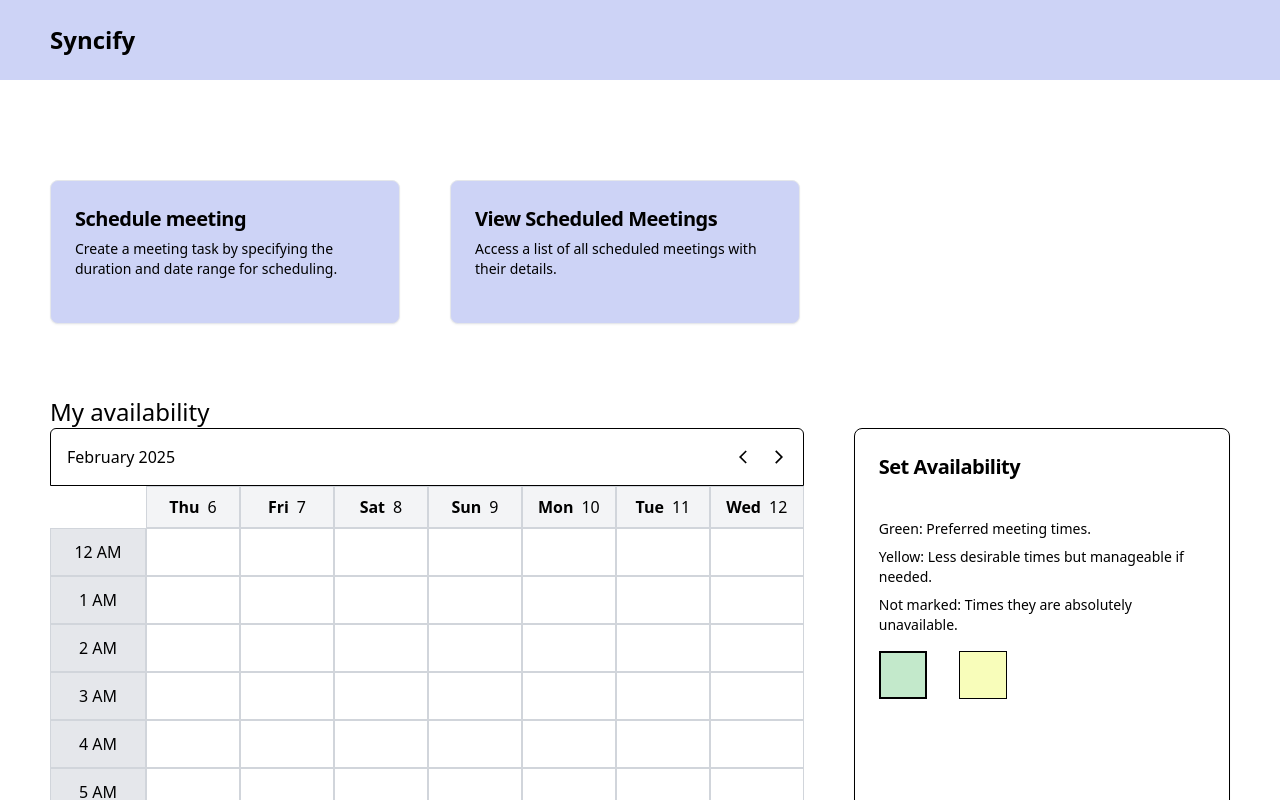
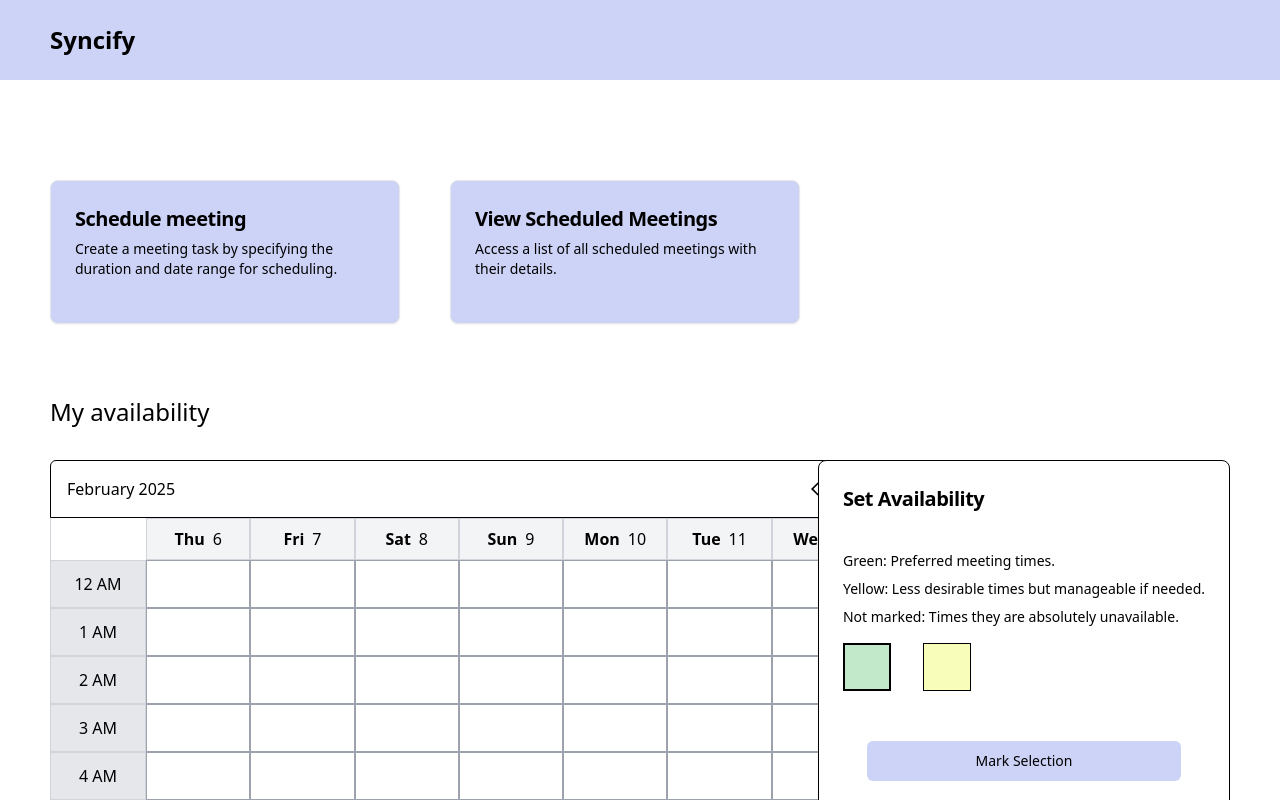
Before and after one commit to KateGoosen/UOL-CM2020-Team-36-Project-Public, a React (Vite) app in the folder frontend/: page / in a window 1280 px wide. Shown: the top 800 px of the page. Built offline with nearby package versions, Linux system fonts and the light colour scheme.

Commit message:
marking working great

```diff
--- a/frontend/src/components/home/AvailabilityTable.tsx
+++ b/frontend/src/components/home/AvailabilityTable.tsx
@@ -1,4 +1,4 @@
-import React, { useEffect, useState } from "react";
+import React, { FC, useEffect, useState } from "react";
 import {
   MdArrowBackIos as MdArrowBack,
   MdArrowForwardIos as MdArrowForward,
@@ -10,11 +10,34 @@ import {
   differenceInMinutes,
   addWeeks,
 } from "date-fns";
+import { MarkedSlot, SelectedSlot } from "@/pages/Home";
 
-const AvailabilityTable = () => {
+interface AvailabilityTableProps {
+  selectedSlots: SelectedSlot[];
+  markedSlots: MarkedSlot[];
+  setSelectedSlots: (slots: SelectedSlot[]) => void;
+}
+
+const AvailabilityTable: FC<AvailabilityTableProps> = ({
+  selectedSlots,
+  setSelectedSlots,
+  markedSlots,
+}) => {
   const today = startOfToday();
   const [linePosition, setLinePosition] = useState(0);
   const [weekOffset, setWeekOffset] = useState(0);
+
+  const getColorForSlot = (isSelected: boolean, markedSlot?: MarkedSlot) => {
+    if (isSelected) {
+      return "bg-primary";
+    } else if (markedSlot) {
+      return markedSlot.availabilityType === "available"
+        ? "bg-secondary"
+        : "bg-mainYellow";
+    } else {
+      return "bg-white";
+    }
+  };
 
   const startOfCurrentWeek = addWeeks(today, weekOffset);
 
@@ -67,7 +90,7 @@ const AvailabilityTable = () => {
       </div>
       {/* WEEK DAYS */}
       <div className='flex flex-row'>
-        <div className='flex w-24' />{" "}
+        <div className='flex w-24 border-l border-gray-300 ' />
         {weekDays.map((day, index) => (
           <div
             key={index}
@@ -88,12 +111,59 @@ const AvailabilityTable = () => {
             </div>
 
             {/* 7 Empty slot rectangles */}
-            {weekDays.map((_, colIndex) => (
-              <div
-                key={colIndex}
-                className='flex flex-1 h-12 border border-gray-300 bg-white cursor-pointer hover:bg-gray-100'
-              />
-            ))}
+            {weekDays.map((_day, colIndex) => {
+              const period = rowIndex < 12 ? "am" : "pm";
+              const slot = {
+                day: format(
+                  addDays(startOfCurrentWeek, colIndex),
+                  "yyyy-MM-dd"
+                ),
+                hour: rowIndex % 12 === 0 ? 12 : rowIndex % 12,
+                period: period,
+              };
+
+              const isSelected = selectedSlots.some(
+                (s) =>
+                  s.day === slot.day &&
+                  s.hour === slot.hour &&
+                  s.period === slot.period
+              );
+
+              const isMarked = markedSlots.find(
+                (m) =>
+                  m.day === slot.day &&
+                  m.hour === slot.hour &&
+                  m.period === slot.period
+              );
+
+              return (
+                <div
+                  key={colIndex}
+                  className={`flex flex-1 h-12 border border-gray-400 cursor-pointer ${getColorForSlot(
+                    isSelected,
+                    isMarked
+                  )} hover:bg-gray-100`}
+                  onClick={() => {
+                    if (isSelected) {
+                      // Remove the slot if it's already selected
+                      setSelectedSlots(
+                        selectedSlots.filter(
+                          (s) =>
+                            !(
+                              s.day === slot.day &&
+                              s.hour === slot.hour &&
+                              s.period === slot.period
+                            )
+                        )
+                      );
+                    } else {
+                      // Add the slot if it's not selected
+                      setSelectedSlots([...selectedSlots, slot]);
+                    }
+                  }}
+                />
+              );
+            })}
           </div>
         ))}
         {/* Current Time Red Line, only show on the current week*/}
--- a/frontend/src/pages/Home.tsx
+++ b/frontend/src/pages/Home.tsx
@@ -2,14 +2,42 @@ import React, { useState } from "react";
 import {
   Card,
   CardDescription,
+  CardFooter,
   CardHeader,
   CardTitle,
 } from "@/components/shadcdn/ui/card";
 import AvailabilityTable from "@/components/home/AvailabilityTable";
+import { Button } from "@/components/shadcdn/ui/button";
+
+export interface SelectedSlot {
+  day: string;
+  hour: number;
+  period: string;
+}
+
+export interface MarkedSlot {
+  day: string;
+  hour: number;
+  period: string;
+  availabilityType: "available" | "mostly-available";
+}
 
 const Home = () => {
-  const [availabilitySelection, setAvailabilitySelection] =
-    useState("available");
+  const [availabilitySelection, setAvailabilitySelection] = useState<
+    "available" | "mostly-available"
+  >("available");
+  const [selectedSlots, setSelectedSlots] = useState<SelectedSlot[]>([]);
+  const [markedSlots, setMarkedSlots] = useState<MarkedSlot[]>([]);
+
+  const handleMarkSelectedSlots = () => {
+    setMarkedSlots([
+      ...markedSlots,
+      ...selectedSlots.map((sl) => {
+        return { ...sl, availabilityType: availabilitySelection };
+      }),
+    ]);
+    setSelectedSlots([]);
+  };
 
   return (
     <div>
@@ -36,12 +64,16 @@ const Home = () => {
             </CardHeader>
           </Card>
         </div>
-        <p className='text-black font-light mt-[72px] text-2xl'>
+        <p className='text-black font-light mt-[72px] text-2xl mb-8'>
           My availability
         </p>
-        <div className='flex flex-row justify-around pb-[100px]'>
-          <AvailabilityTable />
-          <Card className='bg-white border border-black h-[400px] ml-[50px]'>
+        <div className='flex flex-row justify-between pb-[100px]'>
+          <AvailabilityTable
+            selectedSlots={selectedSlots}
+            setSelectedSlots={setSelectedSlots}
+            markedSlots={markedSlots}
+          />
+          <Card className='bg-white border border-black h-[350px] ml-[50px] fixed right-[50px]'>
             <CardHeader>
               <CardTitle className='text-xl'>Set Availability</CardTitle>
               <CardDescription>
@@ -70,6 +102,14 @@ const Home = () => {
                   />
                 </div>
               </CardDescription>
+              <CardFooter style={{ marginTop: 50 }}>
+                <Button
+                  className='bg-primary w-full self-center'
+                  onClick={handleMarkSelectedSlots}
+                >
+                  Mark Selection
+                </Button>
+              </CardFooter>
             </CardHeader>
           </Card>
         </div>
```
